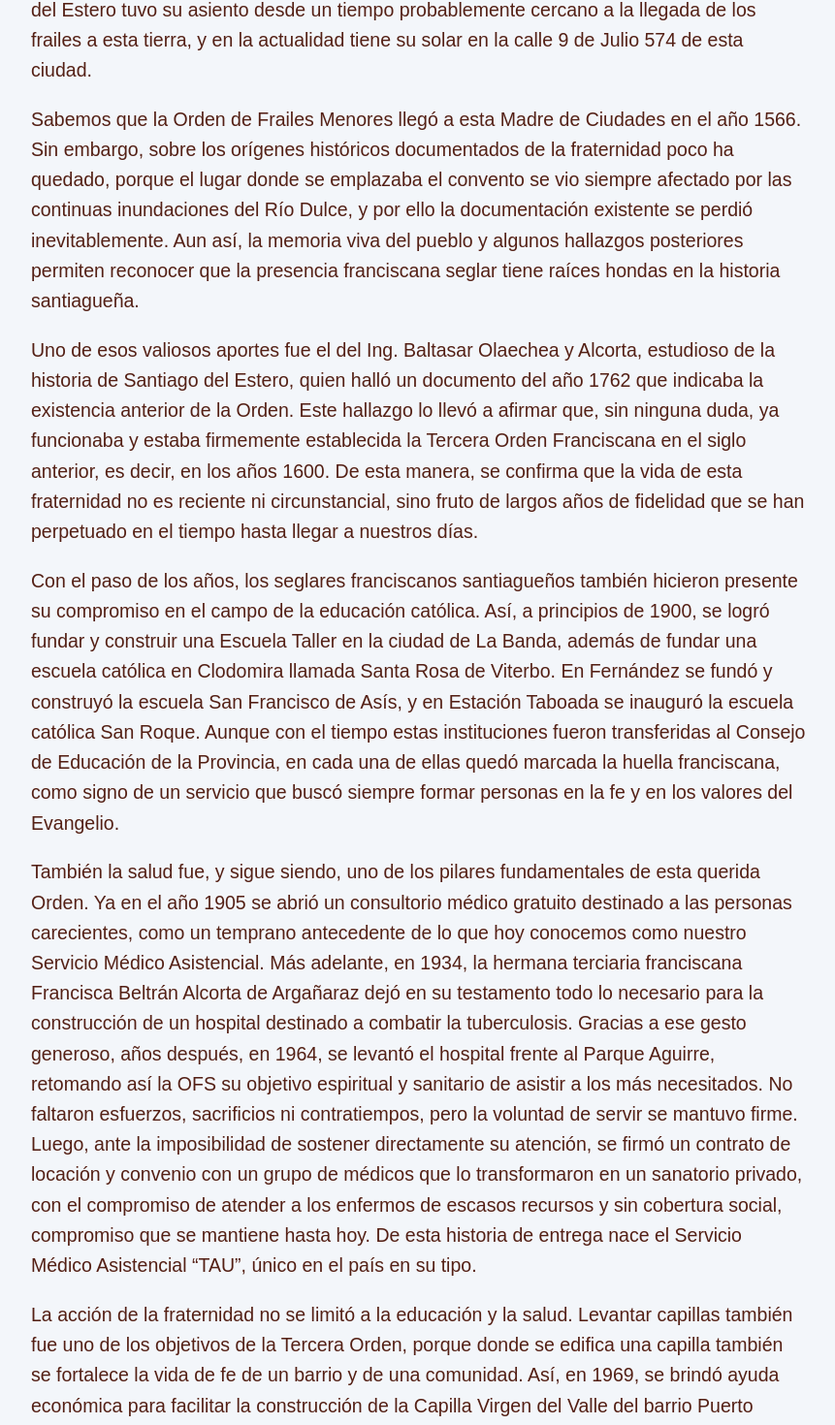
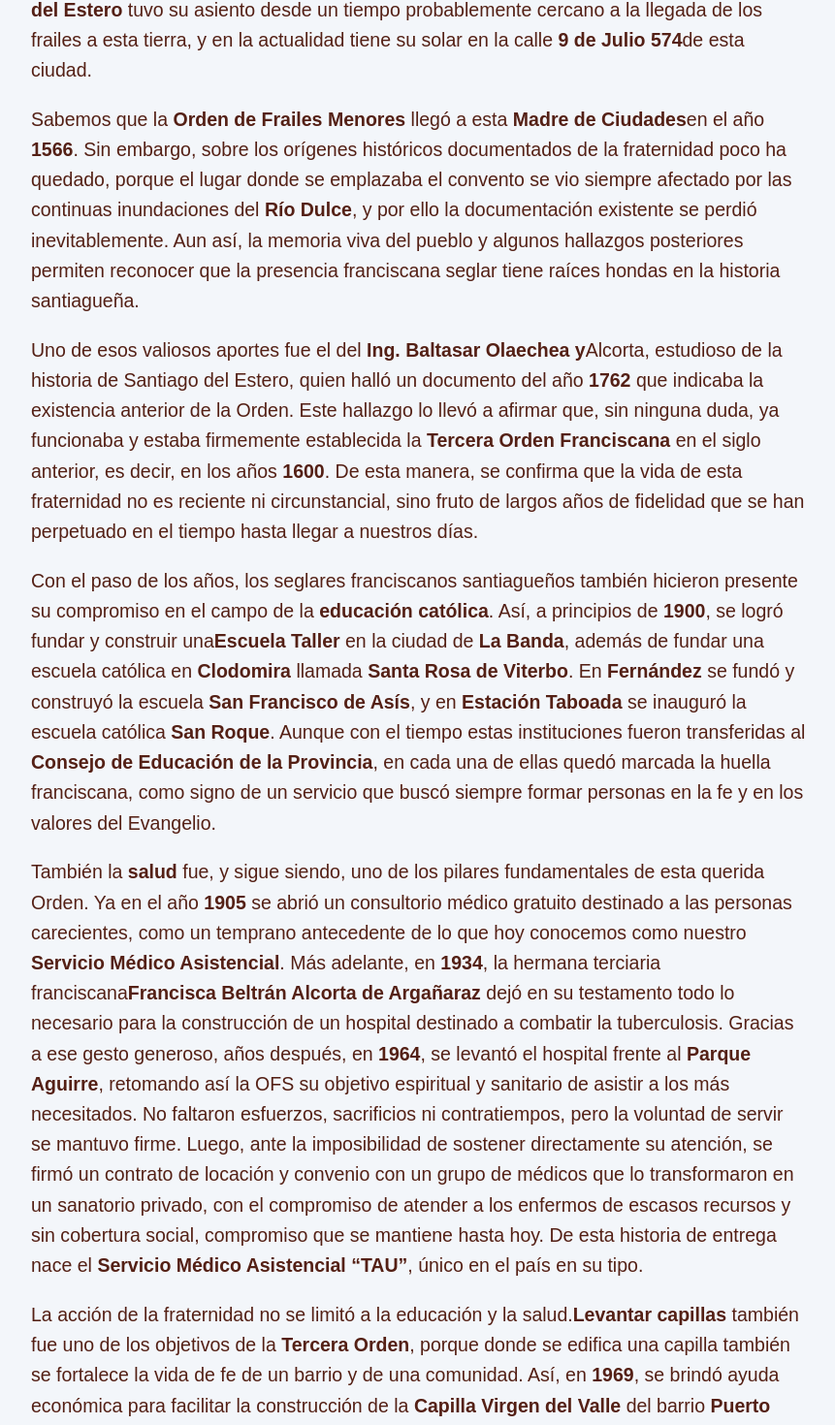
Before and after one commit to darioespeche/ofs-StaRosaViterbo, a React (Vite) app: page /orden-franciscana/historia in a window 1280 px wide. Shown: the part 896-2366 px from the top of the page at 97% size, without its empty margins (208-1069 px from the left). Built offline with nearby package versions, Linux system fonts and the light colour scheme.

Commit message:
Actualiza texto de Historia OFS2

```diff
--- a/src/pages/OrdenFranciscana/Historia.jsx
+++ b/src/pages/OrdenFranciscana/Historia.jsx
@@ -8,7 +8,9 @@ function Historia() {
       <div className="saint-hero">
         <img className="saint-hero__img" src={heroImage} alt="Historia OFS" />
         <div className="saint-hero__text">
-          <h1>Historia de la OFS</h1>
+          <h1>
+            <strong>Historia de la OFS</strong>
+          </h1>
           <br />
           <br />
           <p>
@@ -21,7 +23,8 @@ function Historia() {
 
       <section className="saint-text">
         <p>
-          Hablar de la Orden Franciscana Seglar Santa Rosa de Viterbo en
+          Hablar de la{" "}
+          <strong>Orden Franciscana Seglar Santa Rosa de Viterbo</strong> en
           Santiago del Estero es hablar de una historia sembrada de fe, servicio
           y perseverancia. Desde sus comienzos, su misión fue y sigue siendo
           profundamente religiosa y espiritual: buscar la santificación de las
@@ -30,91 +33,111 @@ function Historia() {
           fraternidad que, siguiendo las huellas, enseñanzas y vivencias de
           nuestro Seráfico Padre Francisco, ha querido hacer presente el
           Evangelio en la vida concreta de nuestro pueblo. En el convento y
-          templo de San Francisco de Santiago del Estero tuvo su asiento desde
-          un tiempo probablemente cercano a la llegada de los frailes a esta
-          tierra, y en la actualidad tiene su solar en la calle 9 de Julio 574
+          templo de <strong>San Francisco de Santiago del Estero</strong> tuvo
+          su asiento desde un tiempo probablemente cercano a la llegada de los
+          frailes a esta tierra, y en la actualidad tiene su solar en la calle{" "}
+          <strong>9 de Julio 574</strong>
           de esta ciudad.
         </p>
 
         <p>
-          Sabemos que la Orden de Frailes Menores llegó a esta Madre de Ciudades
-          en el año 1566. Sin embargo, sobre los orígenes históricos
-          documentados de la fraternidad poco ha quedado, porque el lugar donde
-          se emplazaba el convento se vio siempre afectado por las continuas
-          inundaciones del Río Dulce, y por ello la documentación existente se
-          perdió inevitablemente. Aun así, la memoria viva del pueblo y algunos
-          hallazgos posteriores permiten reconocer que la presencia franciscana
-          seglar tiene raíces hondas en la historia santiagueña.
+          Sabemos que la <strong>Orden de Frailes Menores</strong> llegó a esta{" "}
+          <strong>Madre de Ciudades</strong>
+          en el año <strong>1566</strong>. Sin embargo, sobre los orígenes
+          históricos documentados de la fraternidad poco ha quedado, porque el
+          lugar donde se emplazaba el convento se vio siempre afectado por las
+          continuas inundaciones del <strong>Río Dulce</strong>, y por ello la
+          documentación existente se perdió inevitablemente. Aun así, la memoria
+          viva del pueblo y algunos hallazgos posteriores permiten reconocer que
+          la presencia franciscana seglar tiene raíces hondas en la historia
+          santiagueña.
         </p>
 
         <p>
-          Uno de esos valiosos aportes fue el del Ing. Baltasar Olaechea y
+          Uno de esos valiosos aportes fue el del{" "}
+          <strong>Ing. Baltasar Olaechea y</strong>
           Alcorta, estudioso de la historia de Santiago del Estero, quien halló
-          un documento del año 1762 que indicaba la existencia anterior de la
-          Orden. Este hallazgo lo llevó a afirmar que, sin ninguna duda, ya
-          funcionaba y estaba firmemente establecida la Tercera Orden
-          Franciscana en el siglo anterior, es decir, en los años 1600. De esta
-          manera, se confirma que la vida de esta fraternidad no es reciente ni
-          circunstancial, sino fruto de largos años de fidelidad que se han
-          perpetuado en el tiempo hasta llegar a nuestros días.
+          un documento del año <strong>1762</strong> que indicaba la existencia
+          anterior de la Orden. Este hallazgo lo llevó a afirmar que, sin
+          ninguna duda, ya funcionaba y estaba firmemente establecida la{" "}
+          <strong>Tercera Orden Franciscana</strong> en el siglo anterior, es
+          decir, en los años <strong>1600</strong>. De esta manera, se confirma
+          que la vida de esta fraternidad no es reciente ni circunstancial, sino
+          fruto de largos años de fidelidad que se han perpetuado en el tiempo
+          hasta llegar a nuestros días.
         </p>
 
         <p>
           Con el paso de los años, los seglares franciscanos santiagueños
-          también hicieron presente su compromiso en el campo de la educación
-          católica. Así, a principios de 1900, se logró fundar y construir una
-          Escuela Taller en la ciudad de La Banda, además de fundar una escuela
-          católica en Clodomira llamada Santa Rosa de Viterbo. En Fernández se
-          fundó y construyó la escuela San Francisco de Asís, y en Estación
-          Taboada se inauguró la escuela católica San Roque. Aunque con el
-          tiempo estas instituciones fueron transferidas al Consejo de Educación
-          de la Provincia, en cada una de ellas quedó marcada la huella
-          franciscana, como signo de un servicio que buscó siempre formar
-          personas en la fe y en los valores del Evangelio.
+          también hicieron presente su compromiso en el campo de la{" "}
+          <strong>educación católica</strong>. Así, a principios de{" "}
+          <strong>1900</strong>, se logró fundar y construir una
+          <strong>Escuela Taller</strong> en la ciudad de{" "}
+          <strong>La Banda</strong>, además de fundar una escuela católica en{" "}
+          <strong>Clodomira</strong> llamada{" "}
+          <strong>Santa Rosa de Viterbo</strong>. En <strong>Fernández</strong>{" "}
+          se fundó y construyó la escuela <strong>San Francisco de Asís</strong>
+          , y en <strong>Estación Taboada</strong> se inauguró la escuela
+          católica <strong>San Roque</strong>. Aunque con el tiempo estas
+          instituciones fueron transferidas al{" "}
+          <strong>Consejo de Educación de la Provincia</strong>, en cada una de
+          ellas quedó marcada la huella franciscana, como signo de un servicio
+          que buscó siempre formar personas en la fe y en los valores del
+          Evangelio.
         </p>
 
         <p>
-          También la salud fue, y sigue siendo, uno de los pilares fundamentales
-          de esta querida Orden. Ya en el año 1905 se abrió un consultorio
-          médico gratuito destinado a las personas carecientes, como un temprano
-          antecedente de lo que hoy conocemos como nuestro Servicio Médico
-          Asistencial. Más adelante, en 1934, la hermana terciaria franciscana
-          Francisca Beltrán Alcorta de Argañaraz dejó en su testamento todo lo
-          necesario para la construcción de un hospital destinado a combatir la
-          tuberculosis. Gracias a ese gesto generoso, años después, en 1964, se
-          levantó el hospital frente al Parque Aguirre, retomando así la OFS su
-          objetivo espiritual y sanitario de asistir a los más necesitados. No
-          faltaron esfuerzos, sacrificios ni contratiempos, pero la voluntad de
-          servir se mantuvo firme. Luego, ante la imposibilidad de sostener
-          directamente su atención, se firmó un contrato de locación y convenio
-          con un grupo de médicos que lo transformaron en un sanatorio privado,
-          con el compromiso de atender a los enfermos de escasos recursos y sin
+          También la <strong>salud</strong> fue, y sigue siendo, uno de los
+          pilares fundamentales de esta querida Orden. Ya en el año{" "}
+          <strong>1905</strong> se abrió un consultorio médico gratuito
+          destinado a las personas carecientes, como un temprano antecedente de
+          lo que hoy conocemos como nuestro{" "}
+          <strong>Servicio Médico Asistencial</strong>. Más adelante, en{" "}
+          <strong>1934</strong>, la hermana terciaria franciscana
+          <strong>Francisca Beltrán Alcorta de Argañaraz</strong> dejó en su
+          testamento todo lo necesario para la construcción de un hospital
+          destinado a combatir la tuberculosis. Gracias a ese gesto generoso,
+          años después, en <strong>1964</strong>, se levantó el hospital frente
+          al <strong>Parque Aguirre</strong>, retomando así la OFS su objetivo
+          espiritual y sanitario de asistir a los más necesitados. No faltaron
+          esfuerzos, sacrificios ni contratiempos, pero la voluntad de servir se
+          mantuvo firme. Luego, ante la imposibilidad de sostener directamente
+          su atención, se firmó un contrato de locación y convenio con un grupo
+          de médicos que lo transformaron en un sanatorio privado, con el
+          compromiso de atender a los enfermos de escasos recursos y sin
           cobertura social, compromiso que se mantiene hasta hoy. De esta
-          historia de entrega nace el Servicio Médico Asistencial “TAU”, único
-          en el país en su tipo.
+          historia de entrega nace el{" "}
+          <strong>Servicio Médico Asistencial “TAU”</strong>, único en el país
+          en su tipo.
         </p>
 
         <p>
           La acción de la fraternidad no se limitó a la educación y la salud.
-          Levantar capillas también fue uno de los objetivos de la Tercera
-          Orden, porque donde se edifica una capilla también se fortalece la
-          vida de fe de un barrio y de una comunidad. Así, en 1969, se brindó
-          ayuda económica para facilitar la construcción de la Capilla Virgen
-          del Valle del barrio Puerto Nuevo, hoy denominada Capilla San Antonio.
-          En el barrio Río Dulce se construyó un salón capilla que luego fue
-          entregado al Obispado de Santiago del Estero. En 1983 se ayudó a la
-          construcción de la Capilla María Reina Inmaculada del barrio Parque
-          Aguirre, y en 1992 se construyó la Capilla San Francisco de Asís de La
-          Bajada (Dpto. Banda). Todo esto manifiesta una presencia concreta al
-          servicio de la Iglesia santiagueña y parroquial, extendiendo la ayuda
-          también a lo misional, espiritual y pastoral.
+          <strong>Levantar capillas</strong> también fue uno de los objetivos de
+          la <strong>Tercera Orden</strong>, porque donde se edifica una capilla
+          también se fortalece la vida de fe de un barrio y de una comunidad.
+          Así, en <strong>1969</strong>, se brindó ayuda económica para
+          facilitar la construcción de la{" "}
+          <strong>Capilla Virgen del Valle</strong> del barrio{" "}
+          <strong>Puerto Nuevo</strong>, hoy denominada{" "}
+          <strong>Capilla San Antonio</strong>. En el barrio{" "}
+          <strong>Río Dulce</strong> se construyó un salón capilla que luego fue
+          entregado al <strong>Obispado de Santiago del Estero</strong>. En{" "}
+          <strong>1983</strong> se ayudó a la construcción de la{" "}
+          <strong>Capilla María Reina Inmaculada</strong> del barrio Parque
+          Aguirre, y en <strong>1992</strong> se construyó la
+          <strong>Capilla San Francisco de Asís</strong> de{" "}
+          <strong>La Bajada (Dpto. Banda)</strong>. Todo esto manifiesta una
+          presencia concreta al servicio de la Iglesia santiagueña y parroquial,
+          extendiendo la ayuda también a lo misional, espiritual y pastoral.
         </p>
 
         <p>
           En la actualidad, esta obra de tantos años sigue dando frutos. El
-          Servicio Médico Asistencial auxilia a cerca de 800 hermanos
-          carenciados, brindándoles la atención médica adecuada. La ayuda a
-          Cáritas y a la Pía Unión Pan de los Pobres permite continuar también
+          <strong>Servicio Médico Asistencial</strong> auxilia a cerca de{" "}
+          <strong>800 hermanos carenciados</strong>, brindándoles la atención
+          médica adecuada. La ayuda a<strong>Cáritas</strong> y a la{" "}
+          <strong>Pía Unión Pan de los Pobres</strong> permite continuar también
           con uno de los objetivos permanentes de la Orden: la ayuda a los más
           necesitados. De esta manera, la OFS sigue siendo en Santiago del
           Estero un signo de caridad organizada, de compasión concreta y de
@@ -123,12 +146,13 @@ function Historia() {
 
         <p>
           Junto con estas obras, permanece viva la tarea de llevar el mensaje de
-          Dios. Por eso continúan la planificación y el desarrollo de misiones
-          dentro y fuera del ámbito parroquial, así como la participación en un
-          camino sinodal a través de las Misiones Nacionales OFS, que se
-          realizan a lo largo y ancho de la Argentina. No se trata solo de
-          conservar una historia, sino de seguir escribiéndola cada día con
-          fidelidad, oración, fraternidad y servicio.
+          Dios. Por eso continúan la planificación y el desarrollo de{" "}
+          <strong>misiones dentro y fuera del ámbito parroquial</strong>, así
+          como la participación en un camino sinodal a través de las{" "}
+          <strong>Misiones Nacionales OFS</strong>, que se realizan a lo largo y
+          ancho de la Argentina. No se trata solo de conservar una historia,
+          sino de seguir escribiéndola cada día con fidelidad, oración,
+          fraternidad y servicio.
         </p>
 
         <p>
@@ -136,14 +160,13 @@ function Historia() {
           Francisco, que sigue resonando en el corazón de cada hermano seglar
           con la misma fuerza de siempre:
           <strong>
-            {" "}
             “Hermanos, comencemos, porque poco o nada hemos hecho”.
           </strong>
           En esa expresión humilde y ardiente se resume también la historia de
-          la Orden Franciscana Seglar Santa Rosa de Viterbo en Santiago del
-          Estero: una historia de mucho bien realizado, pero vivida siempre con
-          la certeza de que todavía queda mucho amor por ofrecer y mucho
-          Evangelio por encarnar.
+          la <strong>Orden Franciscana Seglar Santa Rosa de Viterbo</strong> en
+          Santiago del Estero: una historia de mucho bien realizado, pero vivida
+          siempre con la certeza de que todavía queda mucho amor por ofrecer y
+          mucho Evangelio por encarnar.
         </p>
 
         <br />
```
